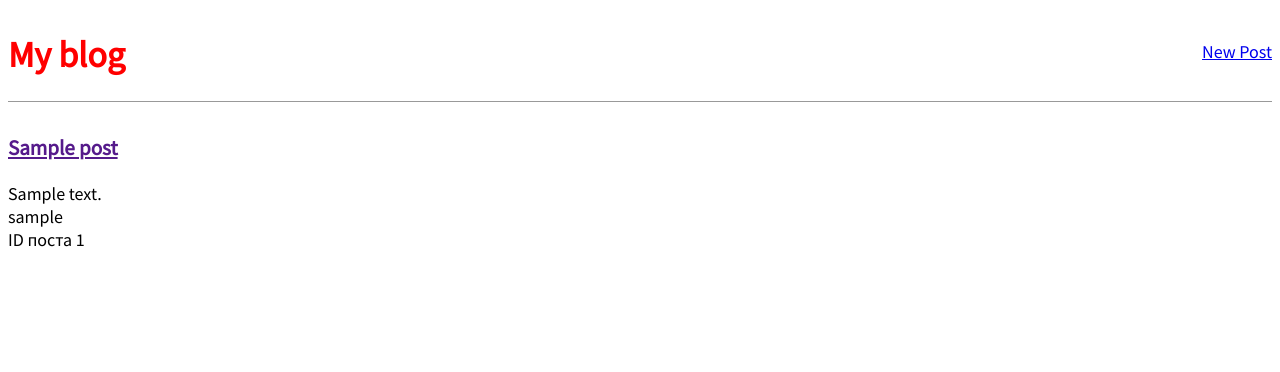
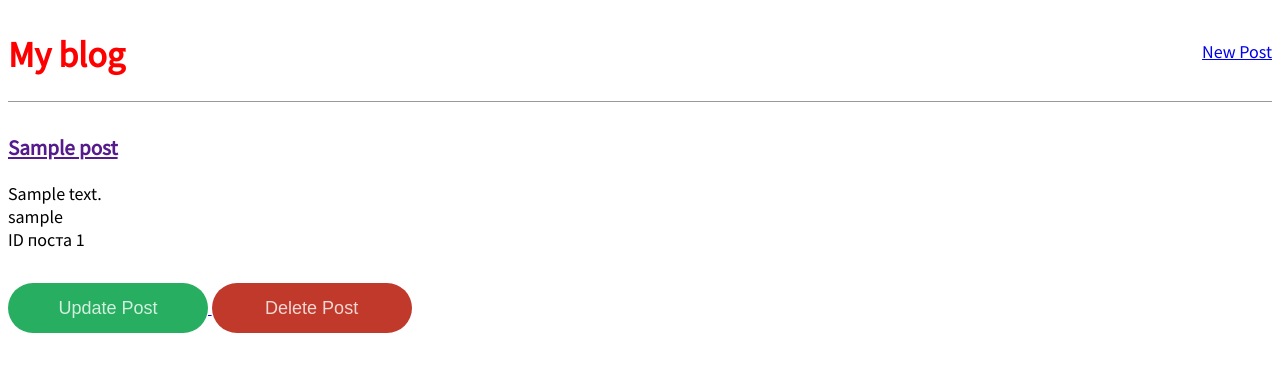
Before and after one commit to Alymbekov/Blog-, a Django app: page /blog/post/1/ in a window 1280 px wide. Shown: the top 372 px of the page. Run offline with Django 3.2, Linux system fonts and the light colour scheme; tables that the repository leaves empty hold one stand-in row (values such as "Sample post").

Commit message:
add two buttons with link

```diff
--- a/templates/blog/post_detail.html
+++ b/templates/blog/post_detail.html
@@ -13,5 +13,11 @@
         <p>ID поста {{object.id}}</p>
 
     </div>
+    <a href="{% url 'blog_post_edit' post.pk %}">
+        <button class='btn-update'>Update Post</button>
+    </a>
+    <a href="{% url 'blog_post_delete' post.pk %}">
+        <button class='btn-delete'>Delete Post</button>
+    </a>
 
 {% endblock %}
```
